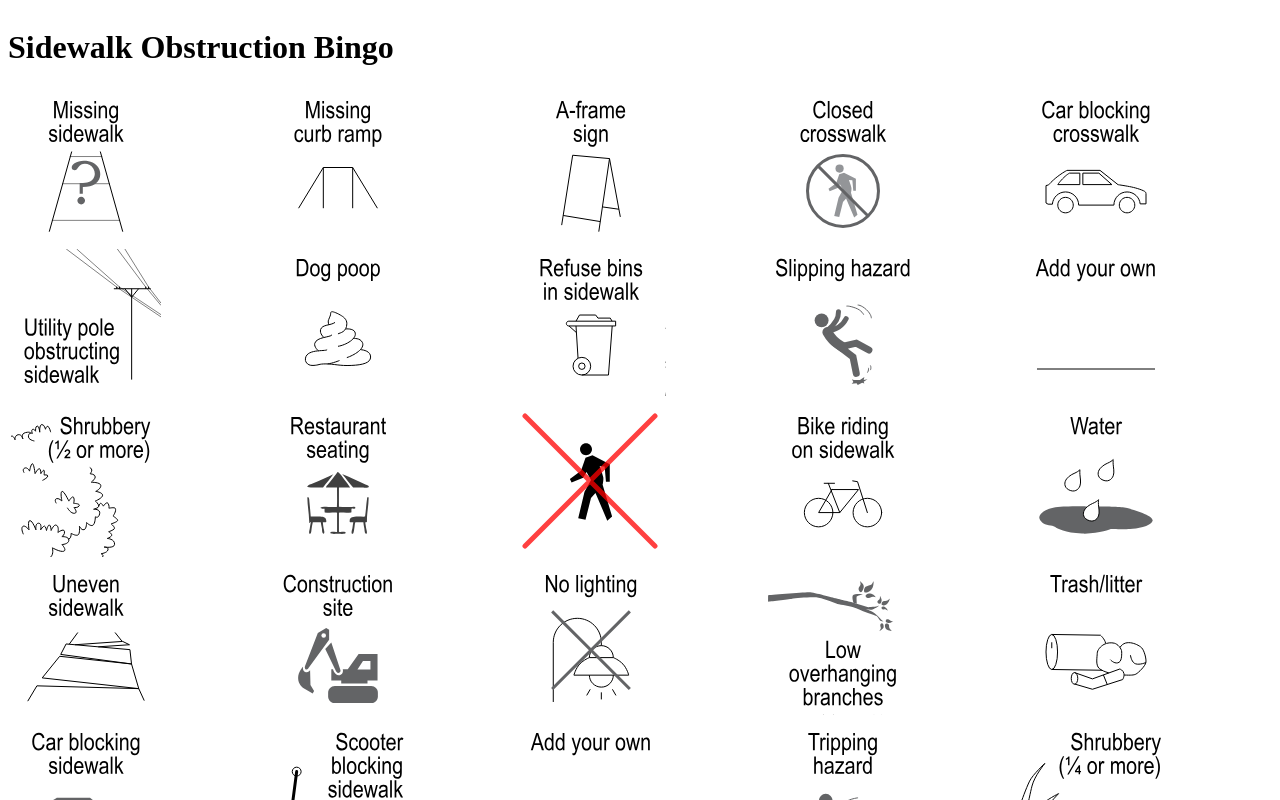
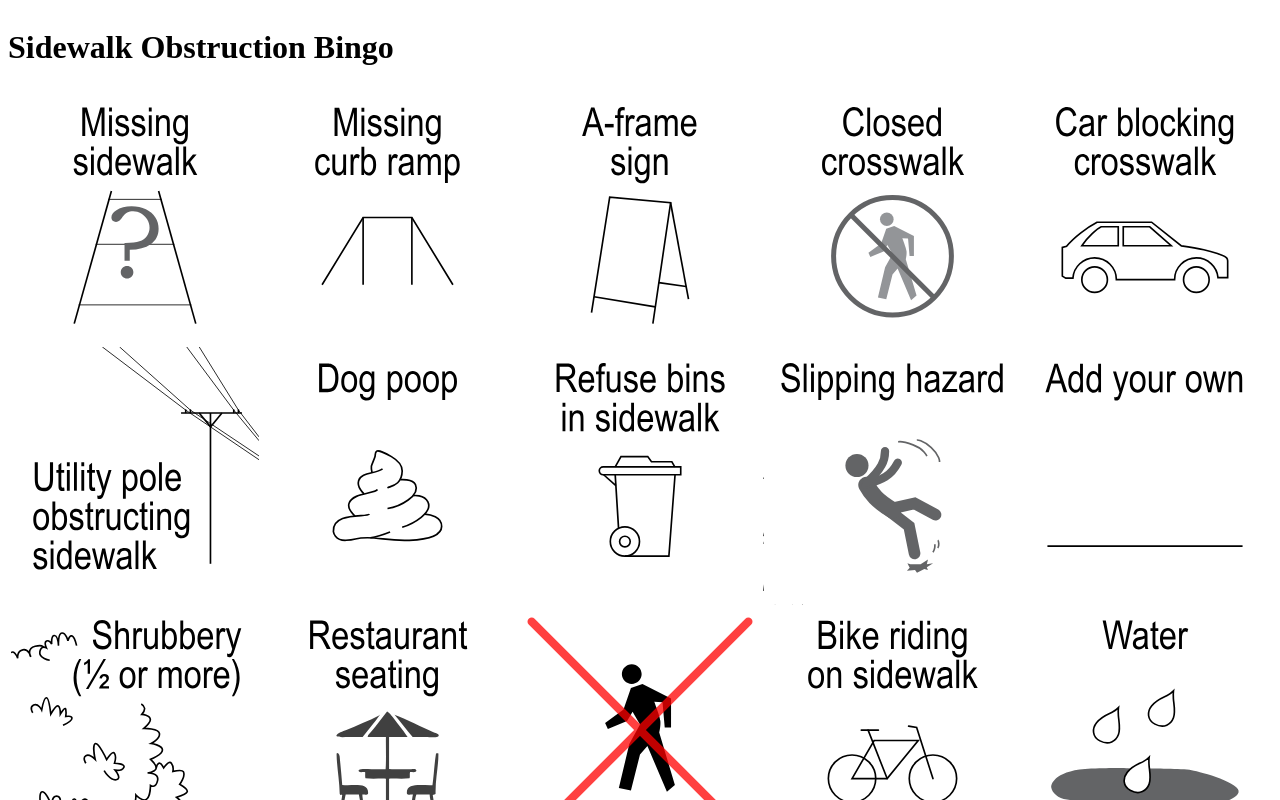
Before and after one commit to OregonWalks/sidewalk-obstruction-bingo, a Next.js app: page / in a window 1280 px wide. Shown: the top 800 px of the page. Built offline with nearby package versions, Linux system fonts and the light colour scheme.

Commit message:
Make the tiles scale down when they don't fit.

```diff
--- a/components/tile.tsx
+++ b/components/tile.tsx
@@ -146,8 +146,8 @@ export default function Tile(props: { tileid: number, matched: boolean, onToggle
       width="150" height="150"
       style={{
         position: "absolute", left: 0, top: 0,
-        objectFit: "cover",
-        maxWidth: "100%", maxHeight: "100%",
+        objectFit: "contain",
+        width: "100%", height: "100%",
       }} />;
   }
 
@@ -155,8 +155,8 @@ export default function Tile(props: { tileid: number, matched: boolean, onToggle
     <img alt={tile.alt} src={"/tiles/" + tile.image}
       width="150" height="150"
       style={{
-        objectFit: "cover",
-        maxWidth: "100%", maxHeight: "100%",
+        objectFit: "contain",
+        width: "100%", height: "100%",
       }} />
     {drawMatched}
   </td>;
```
